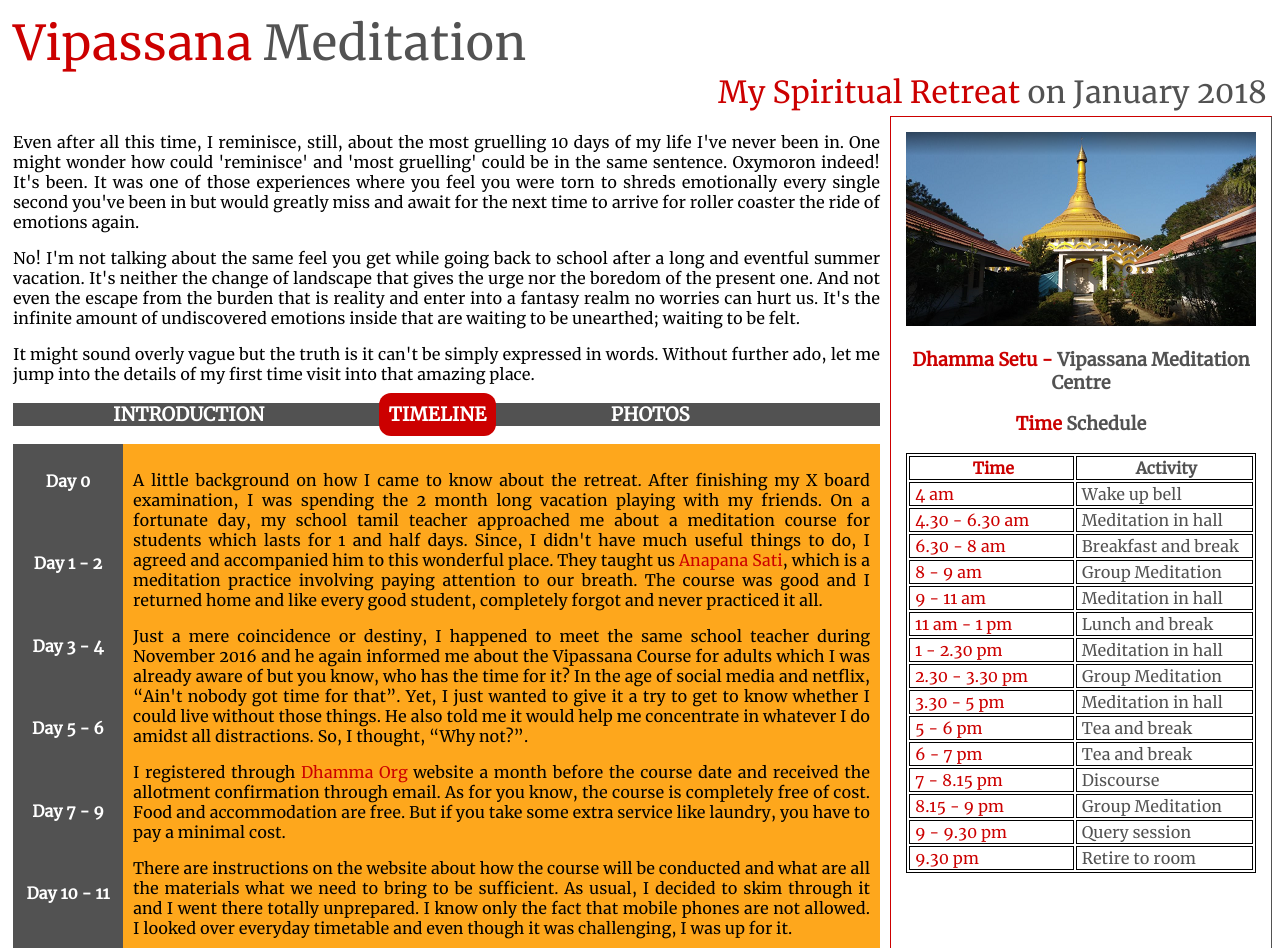
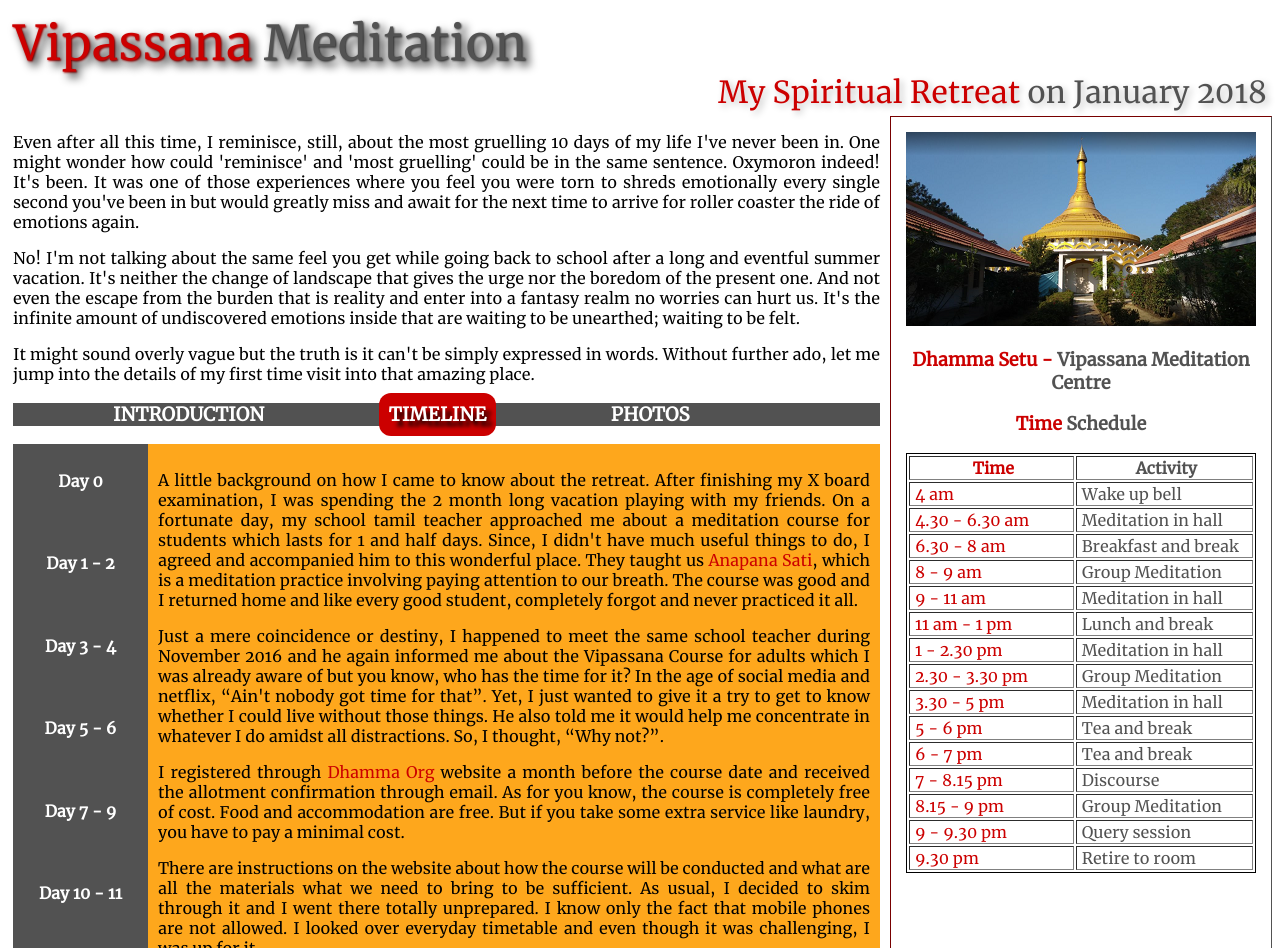
Before and after one commit to vivekworks/vipassana, a plain HTML site: page pages/timeline.html in a window 1280 px wide. Shown: the top 948 px of the page. Drawn offline with Linux system fonts and the light colour scheme.

Commit message:
Adding some effects

```diff
--- a/css/day.css
+++ b/css/day.css
@@ -12,27 +12,50 @@ body{
 }
 
 header{
-	text-align: left;
 	padding:5px;
 
 }
+header a{
+	-webkit-transition: .5s;
+	transition: .5s;
+}
+header a:link, header a:visited{
+	text-decoration: none;
+	text-shadow: 5px 5px 10px black;
 
-header a{
-	text-decoration: none;
+}
+header a:hover{
+	font-size: 105%;
 }
 header h1{
 	font-family: sans-serif;
 }
 
+header div a span.color1{
+	text-shadow: 5px 5px 10px black, 1px 1px 2px #CC0000;
+}
+
+header div a span.color2{
+	text-shadow: 5px 5px 10px black, 1px 1px 2px #525252;
+}
 
 header #left{
 	text-align: left;
 	font-size: 300%;
+
 }
+
+header #photoleft{
+	text-align: left;
+	font-size: 190%;
+
+}
+
 
 header #right{
 	text-align: right;
 	font-size: 190%;
+	text-shadow: 3px 3px 7px silver;
 }
 
 footer div#copyrights{
@@ -117,11 +140,24 @@ span.color2{
 #daylinksection ul li a:link, #daylinksection ul li a:visited,#mainlinksection ul li a:link, #mainlinksection ul li a:visited{
 	color: white;
 }
+
+#daylinksection .notselected{
+	transition: .5s;
+}
+
+#daylinksection .notselected:hover{
+	text-shadow: 5px 5px 4px  black;
+	font-size: 110%;
+}
+
+
 #daylinksection ul li.selected{
 	background-color: #CC0000;
 	padding: 10px;
 	margin: 10px;
 	border-radius: 12px;
+	text-shadow: 5px 5px 4px  black;
+
 }
 
 #mainlinksection ul li{
@@ -131,6 +167,7 @@ span.color2{
 	margin: 50px;
 
 }
+
 
 #daydescriptionsection #narration{
 	display: table-cell;
@@ -158,7 +195,19 @@ span.color2{
 	padding: 10px;
 	margin: 50px;
 	border-radius: 12px;
+	text-shadow: 5px 5px 4px black;
 }
+
+#mainlinksection a{
+	text-decoration: none;
+	transition: .5s;
+}
+
+#mainlinksection a:hover{
+	text-shadow: 5px 5px 4px  black;
+	font-size: 105%;
+}
+
 
 #dhammasetu{
 	text-align: center;
@@ -181,7 +230,7 @@ tr{
 	border: thin solid;
 }
 td,th{
-	border: thin solid;
+	border: thin inset gray;
 	text-align: left;
 	width: 200px;
 	padding-left: 5px;
--- a/css/vipassana.css
+++ b/css/vipassana.css
@@ -15,27 +15,47 @@ header{
 	padding:5px;
 
 }
+header a{
+	-webkit-transition: .5s;
+	transition: .5s;
+}
 header a:link, header a:visited{
 	text-decoration: none;
+	text-shadow: 5px 5px 10px black;
+
+}
+header a:hover{
+	font-size: 105%;
 }
 header h1{
 	font-family: sans-serif;
 }
 
+header div a span.color1{
+	text-shadow: 5px 5px 10px black, 1px 1px 2px #CC0000;
+}
+
+header div a span.color2{
+	text-shadow: 5px 5px 10px black, 1px 1px 2px #525252;
+}
+
 header #left{
 	text-align: left;
 	font-size: 300%;
+
 }
 
 header #photoleft{
 	text-align: left;
 	font-size: 190%;
+
 }
 
 
 header #right{
 	text-align: right;
 	font-size: 190%;
+	text-shadow: 3px 3px 7px silver;
 }
 
 
@@ -61,7 +81,7 @@ footer div#copyrights{
 #aside{
 	padding:15px;
 	width: 350px;
-	border:thin solid;
+	border:thin inset;
 	border-right-color: #525252;
 	border-top-color: #CC0000;
 	border-left-color: #CC0000;
@@ -98,7 +118,7 @@ span.color2{
 
 	margin: 0px;
 	padding: 5px;
-	width: 100px;
+	width: 125px;
 	text-align: left;
 	vertical-align: top;
 	background-color: #525252;
@@ -134,12 +154,25 @@ span.color2{
 	text-align: center;
 }
 
-#daylinksection a,#mainlinksection a{
+#daylinksection a{
 	text-decoration: none;
 }
 
+#mainlinksection a{
+	text-decoration: none;
+	transition: .5s;
+}
 #daylinksection ul li a:link, #daylinksection ul li a:visited,#mainlinksection ul li a:link, #mainlinksection ul li a:visited{
 	color: white;
+}
+
+#daylinksection .notselected{
+	transition: .5s;
+}
+
+#daylinksection .notselected:hover{
+	text-shadow: 5px 5px 4px  black;
+	font-size: 110%;
 }
 
 #daylinksection ul li.selected{
@@ -171,6 +204,12 @@ span.color2{
 #mainlinksection ul li.selected{
 	background-color: #CC0000;
 	border-radius: 12px;
+	text-shadow: 5px 5px 4px black;
+}
+
+#mainlinksection a:hover{
+	text-shadow: 5px 5px 4px  black;
+	font-size: 105%;
 }
 
 #vipassanaintro{
@@ -206,7 +245,7 @@ tr{
 	border: thin solid;
 }
 td,th{
-	border: thin solid;
+	border: thin inset gray;
 	text-align: left;
 	width: 200px;
 	padding-left: 5px;
@@ -220,12 +259,21 @@ th{
 }
 
 #photosection img{
-	border:thin solid;
+	border:thin inset;
 
 }
 
+#photosection p a{
+	transition:.75s;
+}
+
+
+#photosection p a:hover{
+	box-shadow: 5px 5px 10px #525252;
+}
+
 #mainsection p img{
-	border:thin solid;
+	border:thin inset;
 }
 div#photopage{
 	background-color: #FEA71C;
--- a/pages/timeline.html
+++ b/pages/timeline.html
@@ -33,12 +33,12 @@
 		</nav>
 		<nav id="daylinksection">
 			<ul>
-				<li><h4><a href="../pages/day0.html">Day 0</h4></a></li><br>
-				<li><a href="../pages/day12.html"><h4>Day 1 - 2</h4></a></li><br>
-				<li><a href="../pages/day34.html"><h4>Day 3 - 4</h4></a></li><br>
-				<li><a href="../pages/day56.html"><h4>Day 5 - 6</h4></a></li><br>
-				<li><a href="../pages/day789.html"><h4>Day 7 - 9</h4></a></li><br>
-				<li><a href="../pages/day1011.html"><h4>Day 10 - 11</h4></a></li><br>
+				<li class="notselected"><h4><a href="../pages/day0.html">Day 0</a></h4></li><br>
+				<li class="notselected"><h4><a href="../pages/day12.html">Day 1 - 2</h4></a></li><br>
+				<li class="notselected"><h4><a href="../pages/day34.html">Day 3 - 4</h4></a></li><br>
+				<li class="notselected"><h4><a href="../pages/day56.html">Day 5 - 6</h4></a></li><br>
+				<li class="notselected"><h4><a href="../pages/day789.html">Day 7 - 9</h4></a></li><br>
+				<li class="notselected"><h4><a href="../pages/day1011.html">Day 10 - 11</h4></a></li><br>
 			</ul>
 		</nav>
 		<section id="daydescriptionsection">
```
Also changed, not shown: pages/day0.html (+6 -6 lines), pages/day1011.html (+6 -6 lines), pages/day12.html (+6 -6 lines), pages/day34.html (+5 -5 lines), pages/day56.html (+6 -6 lines), pages/day789.html (+6 -6 lines), pages/photos.html (+8 -8 lines).
